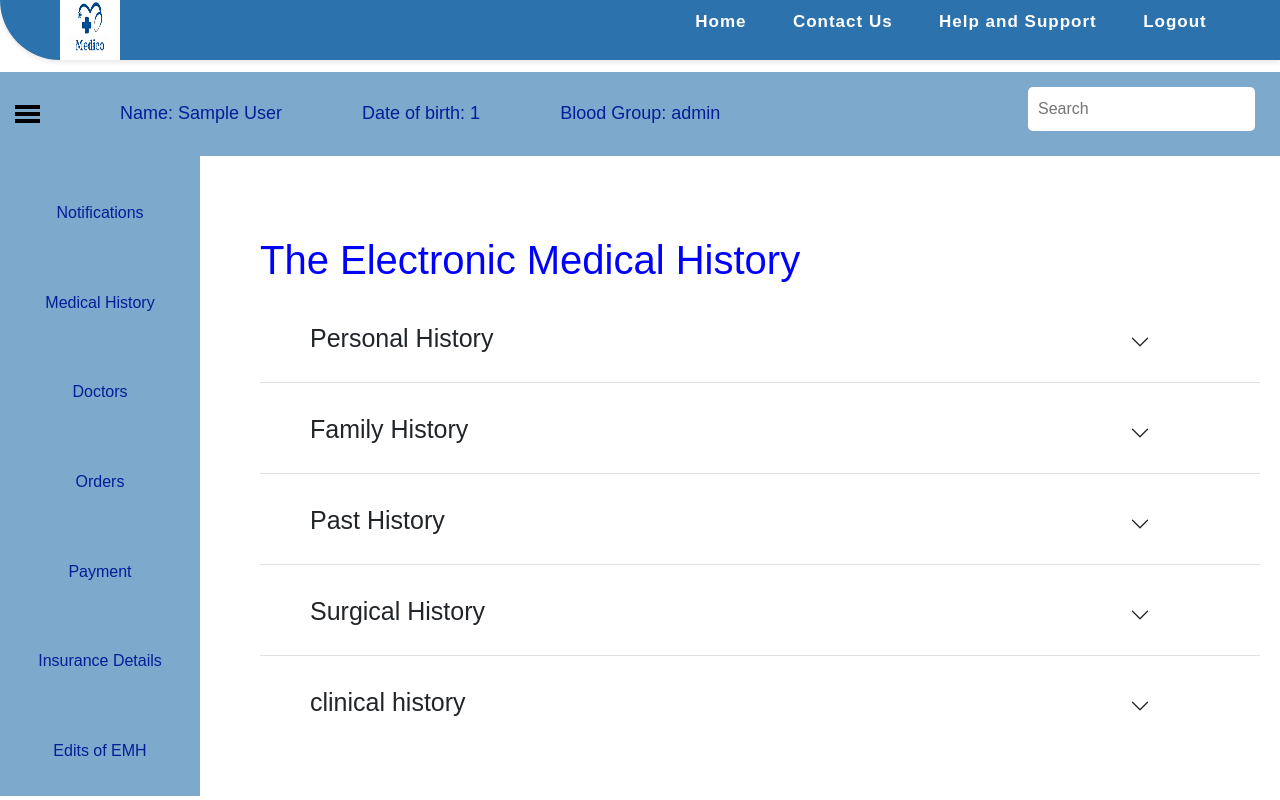
After one commit to Mayar-hisham/MediCo-my-graduation-proj-, a PHP site: page /admin/The_EMH_for_patient.php in a window 1280 px wide. The commit adds this page. Run offline with PHP 8.4, Linux system fonts and the light colour scheme; the visitor is signed in with stand-in values (Sample User, id 1); data comes from the database, SQL or seed files in the repository.

Commit message:
اشكو اليك يارب

```diff
--- /dev/null
+++ b/admin/The_EMH_for_patient.php
@@ -0,0 +1,352 @@
+<?php
+include "../shared/conn.php";
+
+if (isset($_SESSION["admin"])) {
+
+    $select = "SELECT * FROM `medical_profile` WHERE patient_id = '" . $_SESSION['pid'] . "'";
+    $selectQuery = mysqli_query($connect, $select);
+
+    $numberOfRows = mysqli_num_rows($selectQuery);
+
+   $row = mysqli_fetch_assoc($selectQuery);
+   if ($numberOfRows > 0) {
+     $_SESSION['patient_medical_profile_id'] = $row['id'];
+     $_SESSION['access'] = $row['id'].$row['patient_id'];
+
+   }
+$date = date('Y-m-d');
+
+if(isset($_POST['persh'])){
+$height = $_POST['height'];
+$weight = $_POST['weight'];
+$caff = $_POST['caff'];
+$smoke = $_POST['smoke'];
+$medicine = $_POST['medicine'];
+$chrds = $_POST['chrds'];
+$alc = $_POST['alc'];
+$cd = $_POST['cd'];
+$cpd = $_POST['cpd'];
+$allergies = $_POST['allergies'];
+
+$insert = "INSERT INTO `personal_hostory` VALUES (NULL , '".$_SESSION['patient_medical_profile_id']."' ,
+$height , $weight , '$caff' , '$smoke' , '$medicine' , '$chrds' , '$alc' , '$cd' , '$cpd' , '$allergies' ,
+'".$_SESSION['first_name']."' , '$date' )";
+$ins = mysqli_query($connect , $insert);
+
+}
+
+
+?>
+
+
+<!DOCTYPE html>
+<html lang="en">
+
+<head>
+    <meta charset="UTF-8">
+    <meta http-equiv="X-UA-Compatible" content="IE=edge">
+    <meta name="viewport" content="width=device-width, initial-scale=1.0">
+    <script src="https://cdn.jsdelivr.net/npm/bootstrap@5.3.0-alpha3/dist/js/bootstrap.bundle.min.js"
+        integrity="sha384-ENjdO4Dr2bkBIFxQpeoTz1HIcje39Wm4jDKdf19U8gI4ddQ3GYNS7NTKfAdVQSZe"
+        crossorigin="anonymous"></script>
+    <link href="https://cdn.jsdelivr.net/npm/bootstrap@5.3.0-alpha3/dist/css/bootstrap.min.css" rel="stylesheet"
+        integrity="sha384-KK94CHFLLe+nY2dmCWGMq91rCGa5gtU4mk92HdvYe+M/SXH301p5ILy+dN9+nJOZ" crossorigin="anonymous">
+    <link rel="stylesheet" href="../CSS/style.css">
+    <link rel="stylesheet" href="../CSS/footer.css">
+    <link rel="stylesheet" href="../CSS/The_EMH_for_patient.css">
+    <link rel="stylesheet" href="../CSS/The Electronic Medical History.css">
+
+    <title>Medico</title>
+</head>
+
+<body>
+    <nav>
+        <div class="logo">
+            <a href="#"><img src="../Images/medico.png" alt="Medico Logo"></a>
+        </div>
+        <ul class="nav-links">
+            <li><a href="#">Home</a></li>
+            <li><a href="#">Contact Us</a></li>
+            <li><a href="#">Help and Support</a></li>
+            <li><a href="#">Logout</a></li>
+        </ul>
+        <div class="burger">
+            <div class="line1"></div>
+            <div class="line2"></div>
+            <div class="line3"></div>
+        </div>
+    </nav>
+
+    <div class="header">
+        <div class="menu-icon">
+            <span></span>
+            <span></span>
+            <span></span>
+        </div>
+        <h2>Name: <?php echo $_SESSION['first_name'];  ?></h2>
+        <h2>Date of birth:  <?php echo $_SESSION['date_of_birth'];  ?></h2>
+        <h2>Blood Group: <?php echo $_SESSION['blood_type'];  ?></h2>
+        <div class="search-bar">
+            <input type="text" placeholder="Search">
+        </div>
+    </div>
+    <div class="cont1">
+        <div class="navbar">
+            <a href="#" class="active">Notifications</a>
+            <a href="#">Medical History</a>
+            <a href="#">Doctors</a>
+            <a href="#">Orders</a>
+            <a href="#">Payment</a>
+            <a href="#">Insurance Details</a>
+            <a href="#">Edits of EMH</a>
+        </div>
+
+
+
+        <div class="content">
+            <h1 style="color: blue; text-align: left;">The Electronic Medical History</h1>
+            <div class="accordion accordion-flush" id="accordionFlushExample">
+                <div class="accordion-item">
+                    <h2 class="accordion-header">
+                        <button class="accordion-button collapsed" type="button" data-bs-toggle="collapse"
+                            data-bs-target="#personal-history" aria-expanded="false" aria-controls="personal-history">
+                            <h1 style="font-size: 25px;"> Personal History</h1>
+                        </button>
+                    </h2>
+                    <div id="personal-history" class="accordion-collapse collapse"
+                        data-bs-parent="#accordionFlushExample">
+                        <div class="accordion-body">
+                            <form method="post" class="personal-history">
+
+                            <label for="height">Enter your height:</label>
+                                <input type="number" id="height" name="height" min="0"
+                                    placeholder="Enter your height...">
+
+                                    <label for="weight">Enter your weight:</label>
+                                <input type="number" id="weight" name="weight" min="0"
+                                    placeholder="Enter your weight...">
+
+                                    <label for="choose">Do you Drink Caffeine?</label>
+                                <label class="choose" for="option1">Yes</label>
+                                <input type="radio" id="option1" name="caff" value="Yes">
+                                <label class="choose" for="option2">No</label>
+                                <input type="radio" id="option2" name="caff" value="No">
+
+                                <label for="choose1">Do you smoke?</label>
+                                <label class="choose1" for="option1">Yes</label>
+                                <input type="radio" id="option1" name="smoke" value="Yes">
+                                <label class="choose1" for="option2">No</label>
+                                <input type="radio" id="option2" name="smoke" value="No">
+
+                                <label for="medicine">Enter your current medicine:</label>
+                                <input type="text" id="medicine" name="medicine"
+                                    placeholder="Enter your current medicine...">
+
+                                    <label for="chronic disease">Enter your chronic disease:</label>
+                                <input type="text" id="chronic disease" name="chrds"
+                                    placeholder="Enter your chronic disease...">
+
+                                <label for="choose2">Do you drink alcohol?</label>
+                                <label class="choose2" for="option1">Yes</label>
+                                <input type="radio" value="yes" id="option1" name="alc">
+                                <label class="choose2" for="option2">No</label>
+                                <input type="radio" value="no" id="option2" name="alc">
+
+                                <label for="cigarettes per day">Enter How many cigarettes per day:</label>
+                                <input type="number" id="cigarettes per day" name="cd" min="0">
+                                <label for="pack of cigarettes per day">Enter How many pack of cigarettes per
+                                    day:</label>
+                                <input type="number" id="pack of cigarettes per day" name="cpd"
+                                    min="0">
+                                <label for="Allergies">Enter your Allergies:</label>
+                                <input type="text" id="Allergies" name="allergies"
+                                    placeholder="Enter your Allergies...">
+
+                                <br>
+                                <button name="persh" type="submit" id="save-button">Save</button>
+                            </form>
+                        </div>
+                    </div>
+                </div>
+
+                <div class="accordion-item">
+                    <h2 class="accordion-header">
+                        <button class="accordion-button collapsed" type="button" data-bs-toggle="collapse"
+                            data-bs-target="#family-history" aria-expanded="false" aria-controls="family-history">
+                            <h1 style="font-size: 25px;"> Family History </h1>
+                        </button>
+                    </h2>
+                    <div id="family-history" class="accordion-collapse collapse"
+                        data-bs-parent="#accordionFlushExample">
+                        <div class="accordion-body">
+                            <form class="family-history">
+                                <label for="Blood Relatives">Blood Relatives 1</label>
+                                <input type="text" id="Blood Relatives" name="Blood Relatives"
+                                    placeholder="Enter your Blood Relatives...">
+                                <label for="Diseases">Enter your Blood Relatives diseases 1</label>
+                                <input type="text" id="Diseases" name="Diseases"
+                                    placeholder="Enter your Blood Relatives diseases...">
+                                <label for="Blood Relatives">Blood Relatives 2</label>
+                                <input type="text" id="Blood Relatives" name="Blood Relatives"
+                                    placeholder="Enter your Blood Relatives...">
+                                <label for="Diseases">Enter your Blood Relatives diseases 2</label>
+                                <input type="text" id="Diseases" name="Diseases"
+                                    placeholder="Enter your Blood Relatives diseases...">
+                                <label for="Additional Infomation:">Additional Infomation:</label>
+                                <input type="text" id="Additional Infomation" name="Additional Infomation"
+                                    placeholder="Enter Additional Infomation...">
+                                <label for="name">Enter name of author:</label>
+                                <input type="text" id="name" disabled value="<?php echo $_SESSION['first_name']; ?>" name="name" placeholder="Enter name of author...">
+                                <label for="date">Enter date of submit:</label>
+                                <input type="date" id="date" disabled value="<?php echo $date ?>" name="date" placeholder="Enter date of submit...">
+                                <br>
+                                <button type="submit" id="save-button">Save</button>
+                            </form>
+                        </div>
+                    </div>
+                </div>
+
+                <div class="accordion-item">
+                    <h2 class="accordion-header">
+                        <button class="accordion-button collapsed" type="button" data-bs-toggle="collapse"
+                            data-bs-target="#past-history" aria-expanded="false" aria-controls="past-history">
+                            <h1 style="font-size: 25px;"> Past History </h1>
+                        </button>
+                    </h2>
+                    <div id="past-history" class="accordion-collapse collapse" data-bs-parent="#accordionFlushExample">
+                        <div class="accordion-body">
+                            <form class="past-history">
+                                <label for="past illness">past illness:</label>
+                                <input type="text" id="past illness" name="past illness"
+                                    placeholder="Enter your past illness...">
+                                <label for="past medicine">Enter your past medicine:</label>
+                                <input type="text" id="past medicine" name="past medicine"
+                                    placeholder="Enter your past medicine...">
+                                <label for="past allergies">past allergies:</label>
+                                <input type="text" id="past allergies" name="past allergies"
+                                    placeholder="Enter your past allergies...">
+                                <label for="past habits">Enter your past habits:</label>
+                                <input type="text" id="past habits" name="past habits"
+                                    placeholder="Enter your past habits...">
+                                <label for="name">Enter name of author:</label>
+                                <input type="text" id="name" name="name" placeholder="Enter name of author...">
+                                <label for="date">Enter date of submit:</label>
+                                <input type="date" id="date" name="date" placeholder="Enter date of submit...">
+                                <br>
+                                <button type="submit" id="save-button">Save</button>
+                            </form>
+                        </div>
+                    </div>
+                </div>
+
+                <div class="accordion-item">
+                    <h2 class="accordion-header">
+                        <button class="accordion-button collapsed" type="button" data-bs-toggle="collapse"
+                            data-bs-target="#surgical-history1" aria-expanded="false" aria-controls="surgical-history1">
+                            <h1 style="font-size: 25px;"> Surgical History </h1>
+                        </button>
+                    </h2>
+                    <div id="surgical-history1" class="accordion-collapse collapse"
+                        data-bs-parent="#accordionFlushExample">
+                        <div class="accordion-body">
+                            <form class="surgical-history">
+                                <label for="Date of procedure">Date of procedure 1</label>
+                                <input type="text" id="Date of procedure" name="Date of procedure"
+                                    placeholder="Enter your Date of procedure...">
+                                <label for="surgery type">surgery type 1</label>
+                                <input type="text" id="surgery type" name="surgery type"
+                                    placeholder="Enter your surgery type...">
+                                <label for="Surgeon">Surgeon 1</label>
+                                <input type="text" id="Surgeon" name="Surgeon" placeholder="Enter your Surgeon...">
+                                <label for="Medication prescribed">Medication prescribed 1</label>
+                                <input type="text" id="Medication prescribed" name="Medication prescribed"
+                                    placeholder="Enter your Medication prescribed...">
+                                <label for="Rehabilitation">Rehabilitation 1</label>
+                                <input type="text" id="Rehabilitation" name="Rehabilitation"
+                                    placeholder="Enter your Rehabilitation...">
+                                <label for="Date of procedure">Date of procedure 2</label>
+                                <input type="text" id="Date of procedure" name="Date of procedure"
+                                    placeholder="Enter your Date of procedure...">
+                                <label for="surgery type">surgery type 2</label>
+                                <input type="text" id="surgery type" name="surgery type"
+                                    placeholder="Enter your surgery type...">
+                                <label for="Surgeon">Surgeon 2</label>
+                                <input type="text" id="Surgeon" name="Surgeon" placeholder="Enter your Surgeon...">
+                                <label for="Medication prescribed">Medication prescribed 2</label>
+                                <input type="text" id="Medication prescribed" name="Medication prescribed"
+                                    placeholder="Enter your Medication prescribed...">
+                                <label for="Rehabilitation">Rehabilitation 2</label>
+                                <input type="text" id="Rehabilitation" name="Rehabilitation"
+                                    placeholder="Enter your Rehabilitation...">
+                                <label for="Date of procedure">Date of procedure 3</label>
+                                <input type="text" id="Date of procedure" name="Date of procedure"
+                                    placeholder="Enter your Date of procedure...">
+                                <label for="surgery type">surgery type 3</label>
+                                <input type="text" id="surgery type" name="surgery type"
+                                    placeholder="Enter your surgery type...">
+                                <label for="Surgeon">Surgeon 3</label>
+                                <input type="text" id="Surgeon" name="Surgeon" placeholder="Enter your Surgeon...">
+                                <label for="Medication prescribed">Medication prescribed 3</label>
+                                <input type="text" id="Medication prescribed" name="Medication prescribed"
+                                    placeholder="Enter your Medication prescribed...">
+                                <label for="Rehabilitation">Rehabilitation 3</label>
+                                <input type="text" id="Rehabilitation" name="Rehabilitation"
+                                    placeholder="Enter your Rehabilitation...">
+                                <label for="Date of procedure">Date of procedure 4</label>
+                                <input type="text" id="Date of procedure" name="Date of procedure"
+                                    placeholder="Enter your Date of procedure...">
+                                <label for="surgery type">surgery type 4</label>
+                                <input type="text" id="surgery type" name="surgery type"
+                                    placeholder="Enter your surgery type...">
+                                <label for="Surgeon">Surgeon 4</label>
+                                <input type="text" id="Surgeon" name="Surgeon" placeholder="Enter your Surgeon...">
+                                <label for="Medication prescribed">Medication prescribed 4</label>
+                                <input type="text" id="Medication prescribed" name="Medication prescribed"
+                                    placeholder="Enter your Medication prescribed...">
+                                <label for="Rehabilitation">Rehabilitation 4</label>
+                                <input type="text" id="Rehabilitation" name="Rehabilitation"
+                                    placeholder="Enter your Rehabilitation...">
+                                <label for="name">Enter name of author:</label>
+                                <input type="text" id="name" name="name" placeholder="Enter name of author...">
+                                <label for="date">Enter date of submit:</label>
+                                <input type="date" id="date" name="date" placeholder="Enter date of submit...">
+                                <br>
+                                <button type="submit" id="save-button">Save</button>
+                            </form>
+                        </div>
+                    </div>
+                </div>
+
+                <div class="accordion-item">
+                    <h2 class="accordion-header">
+                        <button class="accordion-button collapsed" type="button" data-bs-toggle="collapse"
+                            data-bs-target="#surgical-history2" aria-expanded="false" aria-controls="surgical-history2">
+                            <h1 style="font-size: 25px;"> clinical history </h1>
+                        </button>
+                    </h2>
+                    <div id="surgical-history2" class="accordion-collapse collapse"
+                        data-bs-parent="#accordionFlushExample">
+                        <div class="accordion-body">
+                            <form class="clinical-history">
+                                <label for="Upload files">Upload files</label>
+                                <input type="file" id="Upload files" name="Upload files" placeholder="Upload files">
+                                <label for="name">Enter name of author:</label>
+                                <input type="text" id="name" name="name" placeholder="Enter name of author...">
+                                <label for="date">Enter date of submit:</label>
+                                <input type="date" id="date" name="date" placeholder="Enter date of submit...">
+                                <br>
+                                <button type="submit" id="save-button">Save</button>
+                            </form>
+                        </div>
+                    </div>
+                </div>
+            </div>
+
+        </div>
+    </div>
+
+    <?php }?>
+  <!--  <script src="JS/script.js"></script>-->
+</body>
+
+</html>
--- a/patient/patient_profile_for_patient.php
+++ b/patient/patient_profile_for_patient.php
@@ -1,5 +1,5 @@
 <?php
-include "./shared/conn.php";
+include "../shared/conn.php";
 
 if (isset($_SESSION["patient"])) {
 
```
